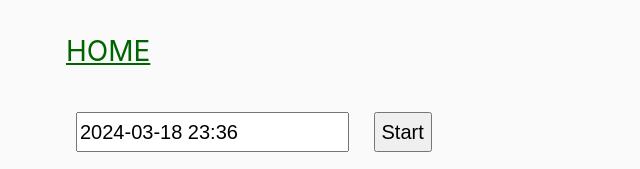
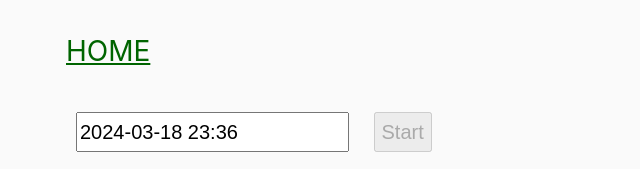
Before and after one commit to MaryanaRashkevych/goit-hw-js-10, a website built with Vite: page src/1-timer.html in a window 1280 px wide. Shown: the top 169 px of the page, without its empty margins (0-640 px from the left). Built offline with nearby package versions, Linux system fonts and the light colour scheme.

Commit message:
Btn disabled

```diff
--- a/src/1-timer.html
+++ b/src/1-timer.html
@@ -13,7 +13,7 @@
     </section>
 <section>
   <input type="text" id="datetime-picker" />
-  <button type="button" data-start  class="btn">Start</button>
+  <button type="button" data-start  class="btn" disabled>Start</button>
 
   <div class="timer">
     <div class="field">
```
